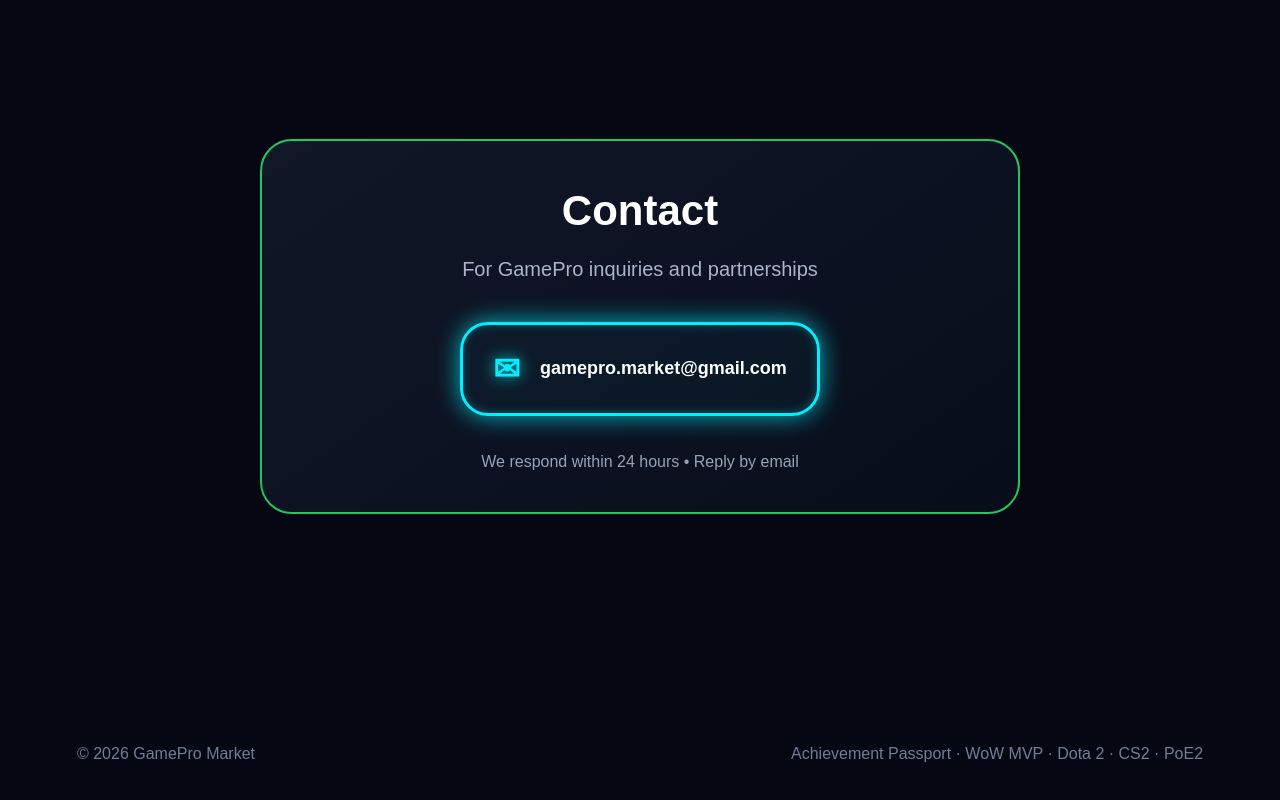
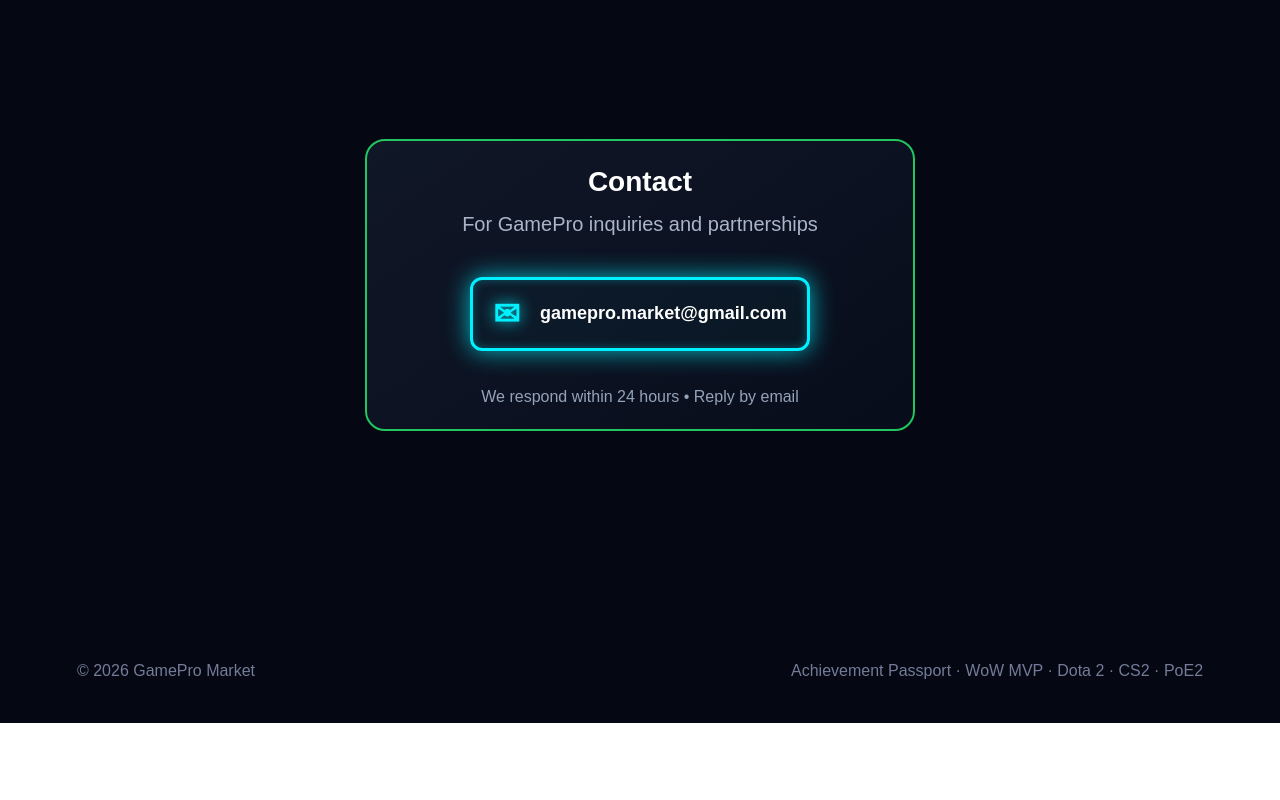
Before and after one commit to vesttrading/gamepro-market, a Next.js app: page / in a window 1280 px wide. Shown: the part 2150-2950 px from the top of the page. After the commit the page ends 2873 px from the top, so only its background shows below. Built offline with nearby package versions, Linux system fonts and the light colour scheme; no server answers.

Commit message:
Refine contact section styles for better layout
Adjusted styles for the contact section, including maxWidth, borderRadius, padding, margin, and fontSize.

```diff
--- a/app/page.tsx
+++ b/app/page.tsx
@@ -1074,7 +1074,7 @@ if (!battlenetId) {
  <section
   id="contact"
   style={{
-    maxWidth: 760,
+    maxWidth: 550,
     width: "90%",
     margin: "0 auto 60px",
     boxSizing: "border-box",
@@ -1084,16 +1084,16 @@ if (!battlenetId) {
     style={{
       background: "linear-gradient(145deg, #101727, #080d1b)",
       border: "2px solid #22c55e",
-      borderRadius: 32,
-      padding: "38px 24px",
+      borderRadius: 20,          // Делаем скругление чуть аккуратнее (было 32)
+      padding: "20px 24px",      // Сильно уменьшаем высоту карточки (было 38px)
       textAlign: "center",
       boxSizing: "border-box",
     }}
   >
     <h2
       style={{
-        margin: "0 0 12px",
-        fontSize: 42,
+        margin: "0 0 6px",
+        fontSize: 28,
         fontWeight: 600,
         color: "#ffffff",
       }}
@@ -1121,9 +1121,9 @@ if (!battlenetId) {
         width: "fit-content",
         maxWidth: "100%",
         margin: "0 auto",
-        padding: "20px 30px",
+        padding: "10px 20px",
         border: "3px solid #00f0ff",
-        borderRadius: 28,
+        borderRadius: 12,
         background: "rgba(0, 240, 255, 0.03)", // Едва заметный неоново-голубой фон
         color: "#ffffff",                     // Текст остается белым
         boxShadow: "0 0 25px rgba(0, 240, 255, 0.75), inset 0 0 10px rgba(0, 240, 255, 0.3)",
```
